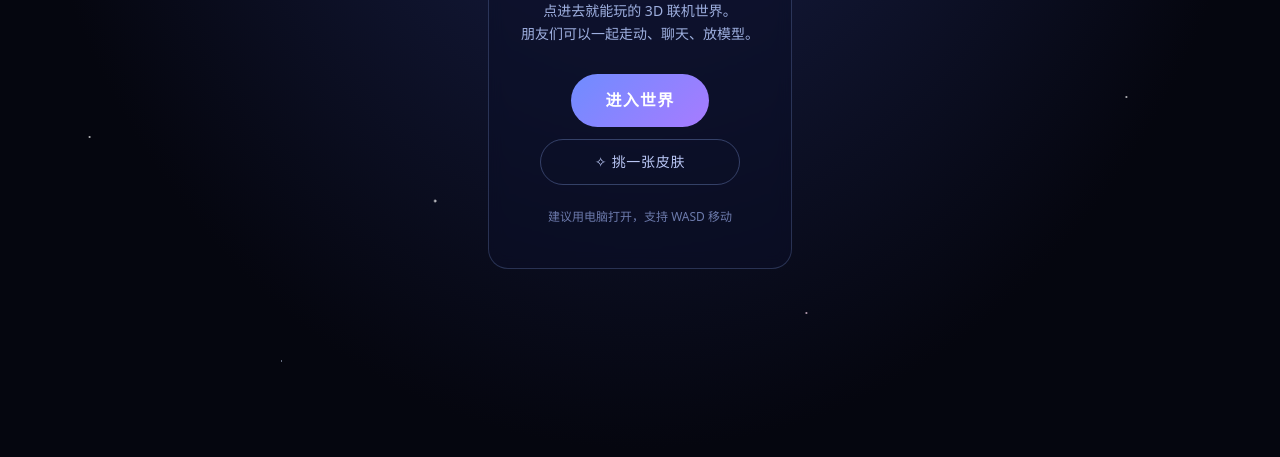
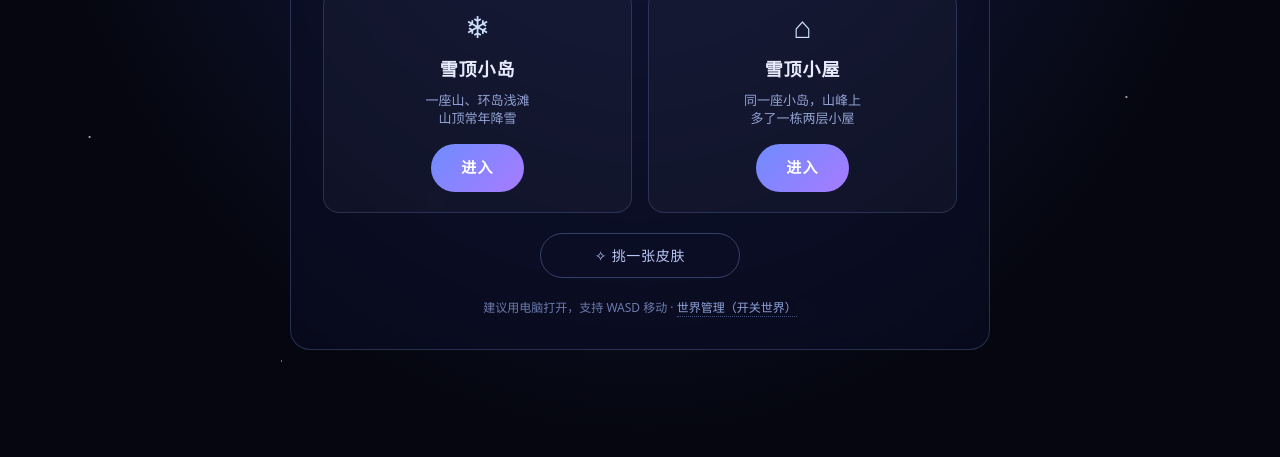
Before and after one commit to QbaiW/Progs-on-server, a website: page shared-board/public/world/index.html in a window 1280 px wide. Shown: the part 343-800 px from the top of the page. Drawn offline with Linux system fonts and the light colour scheme.

Commit message:
feat: /world 改为世界列表（雪顶小岛 + 雪顶小屋）

```diff
--- a/shared-board/public/world/index.html
+++ b/shared-board/public/world/index.html
@@ -7,14 +7,14 @@
 <style>
   :root { color-scheme: dark; }
   * { box-sizing: border-box; }
-  html, body { height: 100%; margin: 0; }
+  html { min-height: 100%; }
   body {
+    min-height: 100vh; margin: 0;
     display: grid; place-items: center;
     background: #05060f radial-gradient(ellipse at 50% 0%, #1b2350 0%, #05060f 70%);
     color: #e8ecff;
     font: 16px/1.7 system-ui, "PingFang SC", "Microsoft YaHei", sans-serif;
     padding: 24px;
-    overflow: hidden;
   }
   /* 星尘层：纯 CSS，不引入图片 */
   body::before {
@@ -33,30 +33,49 @@
   @keyframes twinkle { from { opacity: .55 } to { opacity: 1 } }
 
   main {
-    position: relative; z-index: 1;
-    max-width: 460px; text-align: center; padding: 40px 32px;
+    position: relative; z-index: 1; width: 100%; max-width: 700px;
+    text-align: center; padding: 38px 32px 30px;
     border: 1px solid rgba(150,180,255,.22); border-radius: 20px;
     background: rgba(12,16,40,.55); backdrop-filter: blur(8px);
   }
   .icon { font-size: 40px; line-height: 1; }
   h1 { margin: 18px 0 10px; font-size: 26px; letter-spacing: .06em; font-weight: 600; }
-  p { margin: 0 0 28px; color: #9fb0e0; font-size: 14px; }
+  main > p { margin: 0 0 26px; color: #9fb0e0; font-size: 14px; }
+
+  .worlds { display: grid; gap: 16px; grid-template-columns: 1fr 1fr; text-align: center; }
+  @media (max-width: 560px) { .worlds { grid-template-columns: 1fr; } }
+
+  .world {
+    padding: 22px 18px 20px; border-radius: 16px;
+    border: 1px solid rgba(150,180,255,.18);
+    background: rgba(255,255,255,.03);
+    transition: border-color .18s ease, transform .18s ease;
+  }
+  .world:hover { border-color: rgba(150,180,255,.5); transform: translateY(-2px); }
+  .world .wicon { font-size: 30px; line-height: 1; color: #cfe0ff; }
+  .world h2 { margin: 12px 0 6px; font-size: 18px; font-weight: 600; letter-spacing: .05em; }
+  .world .wdesc { min-height: 2.9em; margin-bottom: 16px; font-size: 13px; line-height: 1.45; color: #93a3d4; }
+
   a.enter {
-    display: inline-block; padding: 13px 34px; border-radius: 999px;
+    display: inline-block; padding: 11px 30px; border-radius: 999px;
     background: linear-gradient(135deg, #6f8cff, #a77bff);
-    color: #fff; text-decoration: none; font-weight: 600; letter-spacing: .08em;
-    transition: transform .18s ease, box-shadow .18s ease;
+    color: #fff; text-decoration: none; font-weight: 600; font-size: 15px; letter-spacing: .08em;
+    transition: box-shadow .18s ease;
   }
-  a.enter:hover { transform: translateY(-2px); box-shadow: 0 10px 30px rgba(120,140,255,.4); }
+  a.enter:hover { box-shadow: 0 10px 30px rgba(120,140,255,.4); }
+
   a.skin {
-    display: block; margin: 12px auto 0; max-width: 200px;
+    display: block; margin: 20px auto 0; max-width: 200px;
     padding: 10px 0; border-radius: 999px; text-align: center;
     border: 1px solid rgba(150,180,255,.3); color: #b9c6f5;
     text-decoration: none; font-size: 14px; letter-spacing: .05em;
     transition: border-color .18s ease, color .18s ease;
   }
   a.skin:hover { border-color: rgba(150,180,255,.7); color: #fff; }
-  .hint { margin-top: 22px; font-size: 12px; color: #6d7bad; }
+
+  .hint { margin-top: 20px; font-size: 12px; color: #6d7bad; }
+  .hint a { color: #8fa2d8; text-decoration: none; border-bottom: 1px dotted rgba(150,180,255,.4); }
+  .hint a:hover { color: #cfe0ff; }
 </style>
 </head>
 <body>
@@ -64,9 +83,25 @@
   <div class="icon">✵</div>
   <h1>星空世界</h1>
   <p>点进去就能玩的 3D 联机世界。<br>朋友们可以一起走动、聊天、放模型。</p>
-  <a class="enter" href="https://world.myiuan.xin">进入世界</a>
+
+  <div class="worlds">
+    <section class="world">
+      <div class="wicon">❄</div>
+      <h2>雪顶小岛</h2>
+      <div class="wdesc">一座山、环岛浅滩<br>山顶常年降雪</div>
+      <a class="enter" href="https://world.myiuan.xin">进入</a>
+    </section>
+
+    <section class="world">
+      <div class="wicon">⌂</div>
+      <h2>雪顶小屋</h2>
+      <div class="wdesc">同一座小岛，山峰上<br>多了一栋两层小屋</div>
+      <a class="enter" href="https://world2.myiuan.xin">进入</a>
+    </section>
+  </div>
+
   <a class="skin" href="/skin/index.html">✧ 挑一张皮肤</a>
-  <div class="hint">建议用电脑打开，支持 WASD 移动</div>
+  <div class="hint">建议用电脑打开，支持 WASD 移动 · <a href="/worlds/">世界管理（开关世界）</a></div>
 </main>
 </body>
 </html>
```
